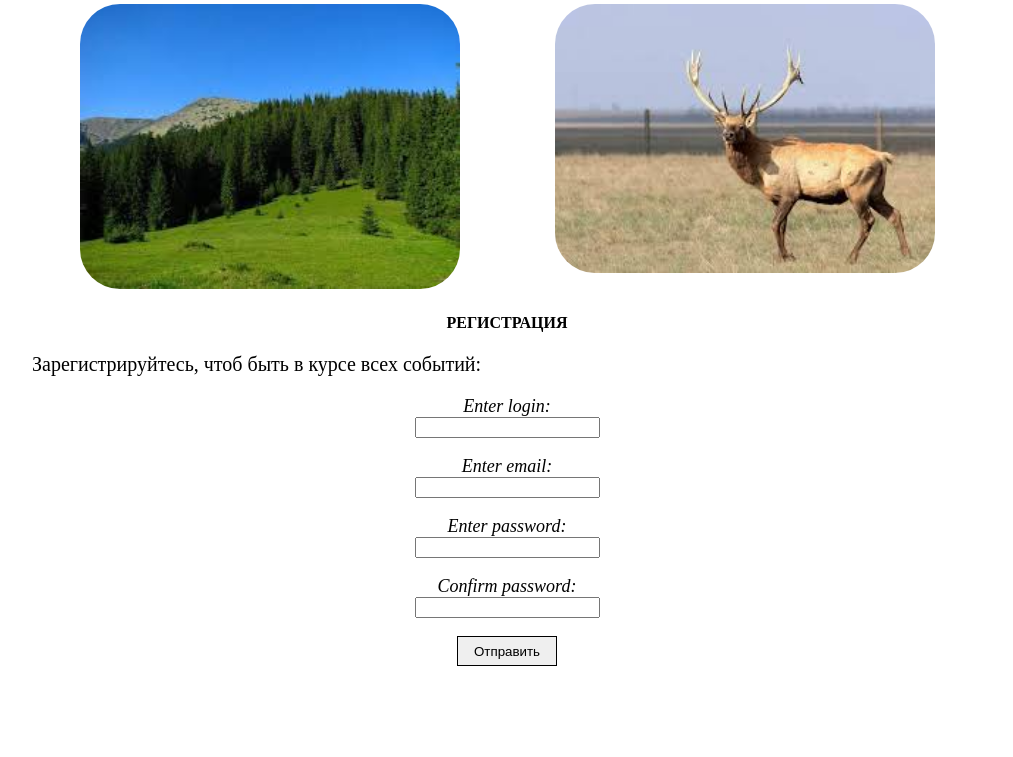
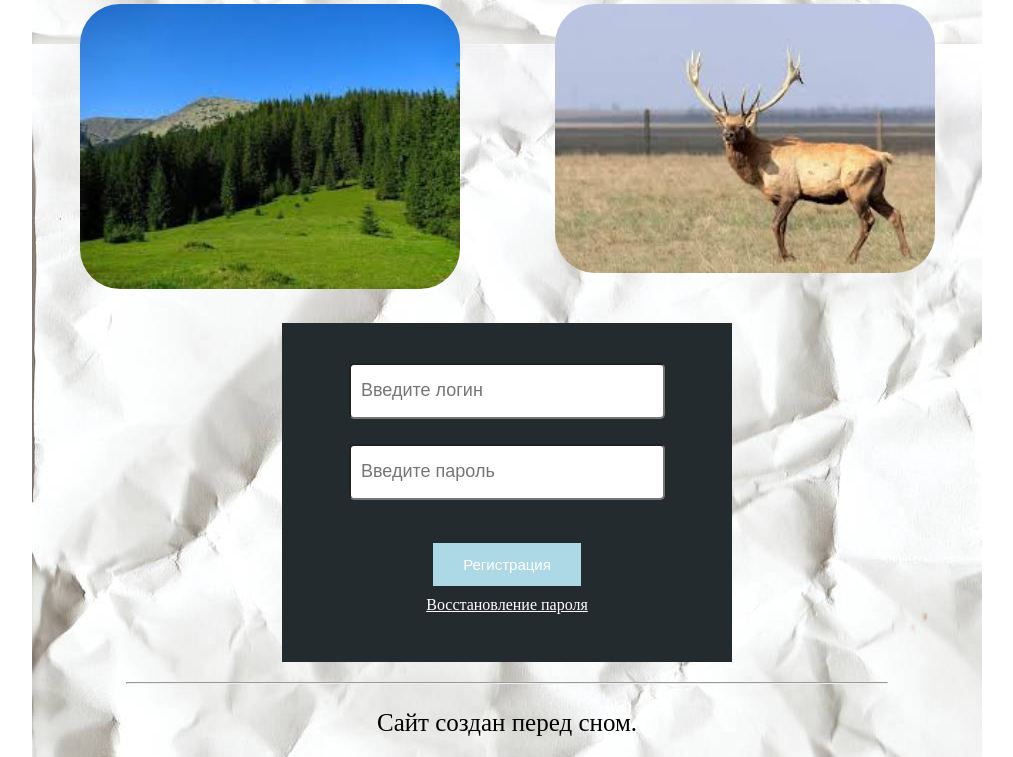
Before and after one commit to Vinglish/ThirdSite, a plain HTML site: page index.html in a window 1280 px wide. Shown: the part 2836-3593 px from the top of the page, without its empty margins (258-1271 px from the left). Before the commit the page ends 3502 px from the top, so only its background shows below. Drawn offline with Linux system fonts and the light colour scheme.

Commit message:
ThirdSite

```diff
--- a/css/style.css
+++ b/css/style.css
@@ -110,7 +110,9 @@ body{
 
 	padding:0 40px;
 }
-
+.textContainer{
+	background: url(../img/white.jpg)
+}
 .textContainer hr{
 	margin:0;
 }
@@ -185,26 +187,81 @@ body{
 	width: 100%;
 
 }
-.registr h4{
-	text-align: center;
+
+#textContainer{
+	margin-top: 30px;
+	display: flex;
+	justify-content: center;
 }
-.registr p{
-	text-align: left;
-	font-size: 20px;
-}
-form span{
-	font-size:18px;
-	font-style: italic;
-}
-form{
-	display: flex;
-	flex-direction: column;
-	align-items: center;
+.d-input::before{
+	margin-right: 20px;
 
 
 }
-button{
-	border:1px solid black;
-	width: 100px;
-	height: 30px;
+.container{
+	width: 450px;
+	background: #242b2e;
 }
+form{
+	text-align: center;
+	margin-top: 40px;
+	margin-bottom: 30px;
+}
+
+.container a{
+	color: white;
+}
+.container a:hover{
+	text-decoration: none;
+
+}
+#textContainer hr{
+	margin-top:20px;
+}
+input[type="text"], input[type="password"]{
+	width: 300px;
+	height: 50px;
+	font-size: 18px;
+	margin-bottom: 25px;
+	border-radius: 5px;
+	padding-left: 10px;
+
+}
+.knopka{
+	padding: 13px 30px;
+	font-size: 15px;
+	color:white;
+	background: lightblue;
+	border:none;
+}
+.knopka:hover{
+	transition: all 0.5s;
+	background: blue;
+
+}
+.sulka{
+	margin-top: 10px;
+}
+.hrlast{
+	display: flex;
+	justify-content: center;
+}
+.hrlast hr{
+	text-align: center;
+	width: 80%;
+	margin-top: 20px;
+}
+#footer p{
+	font-size: 25px;
+	margin-bottom: 0px;
+	padding-bottom: 20px;
+
+}
+@media screen and (max-width: 685px){
+	#leftCol{
+		display: none;
+	}
+	#rightCol{
+		padding-left: 0px;
+	}
+}
--- a/index.html
+++ b/index.html
@@ -1,6 +1,7 @@
 <!DOCTYPE html>
 <html lang="en">
 <head>
+
 	<link rel="stylesheet" href="css/style.css">
 	<meta charset="UTF-8">
 	<title>Document</title>
@@ -75,14 +76,14 @@
 <hr>
 				</div>
 				<div class="wolves"><a name="wolf"></a>
-					<h3>Wolf</h3>
+					<h3>Волк</h3>
 					<img src="img/wolf.jpg" alt="">
 					<p>Волк, или серый волк, или обыкнове́нный волк (лат. Canis lupus) — вид хищных млекопитающих из семейства псовых (Canidae). Наряду с койотом (Canis latrans), обыкновенным шакалом (Canis aureus) и ещё несколькими видами составляет род волков (Canis). Кроме того, как показывают результаты изучения последовательности ДНК и дрейфа генов, является прямым предком домашней собаки, которая обычно рассматривается как подвид волка (Canis lupus familiaris). Волк — одно из самых крупных современных животных в своём семействе: длина его тела (без учёта хвоста) может достигать 160 см, длина хвоста — до 52 см, высота в холке — до 90 см; масса тела может доходить до 80 кг.
 
 Когда-то волк имел гораздо большее распространение в Евразии и Северной Америке. В настоящее время его ареал и общая численность животных заметно уменьшились, главным образом в результате человеческой деятельности: изменения природных ландшафтов, урбанизации и массового истребления. Во многих регионах мира волк находится на грани полного исчезновения, хотя на севере Евразии и Америки его популяция всё ещё остаётся стабильной. Несмотря на то, что популяция волков продолжает уменьшаться, он до сих пор во многих местах является объектом охоты как представляющий потенциальную опасность для человека и домашнего скота либо ради развлечения.</p>
 <hr>
 				</div>
-			</div>
+
 			<div class="save"><a name="save"></a>
 				<h3>Наш Заповедник</h3>
 				<p>Аска́ния-Но́ва (укр. Асканія-Нова) — биосферный заповедник «Аскания-Нова» имени Ф. Э. Фальц-Фейна НААНУ, расположенный в Херсонской области Украины, вблизи одноимённого посёлка городского типа, в 60 км к юго-востоку от Каховки. Аскания-Нова (дословно «Новая Аскания») была основана в 1828 году герцогом Фердинандом Фридрихом Ангальт-Кётенским, представителем немецкой династии Асканиевых в качестве овцеводческой колонии герцогства Ангальт-Кётен</p>
@@ -94,19 +95,29 @@
 				<div class="ph"><img src="img/save5.jpg" alt=""></div>
 				<div class="ph"><img src="img/save6.jpg" alt=""></div></div>
 			</div>
-			<div class="registr">
-				<h4>РЕГИСТРАЦИЯ</h4>
-				<p>Зарегистрируйтесь, чтоб быть в курсе всех событий:</p>
-				<form><a name="registr"></a>
-	<span>Enter login:</span> <input type='text' name='login'/> <br />
- 	<span>Enter email:</span> <input type='email' name='email' /> <br />
-	<span>Enter password:</span> <input type='password' name='password' /> <br />
-	<span>Confirm password:</span> <input type='password' name='password_repeat' /> <br />
-	<button>Отправить</button>
-</form>
-			</div>
 
-		</section>
+			<div id="textContainer">
+		<div class="container">
+			<form><a name="registr"></a>
+				<div class="d-input">
+					<input  type="text" name="username" placeholder="Введите логин"></div>
+				<div class="d-input"><input type="password" name="password" placeholder="Введите пароль"></div>
+				<br>
+				<input class="knopka" type="submit" name="submit" value="Регистрация">
+					<br>
+			<div class="sulka"><a href="#">Восстановление пароля</a></div>
+			<br>
+		</div>
+			</form>
+		</div>
+		<div class="hrlast"><hr></div>
+		<div id="footer">
+		<p>Сайт создан перед сном.</p>
+		</div>
+		</div>
+
+</section>
+
 
 
 
```
Also changed, not shown: img/login.png (added), img/white.jpg (added).
